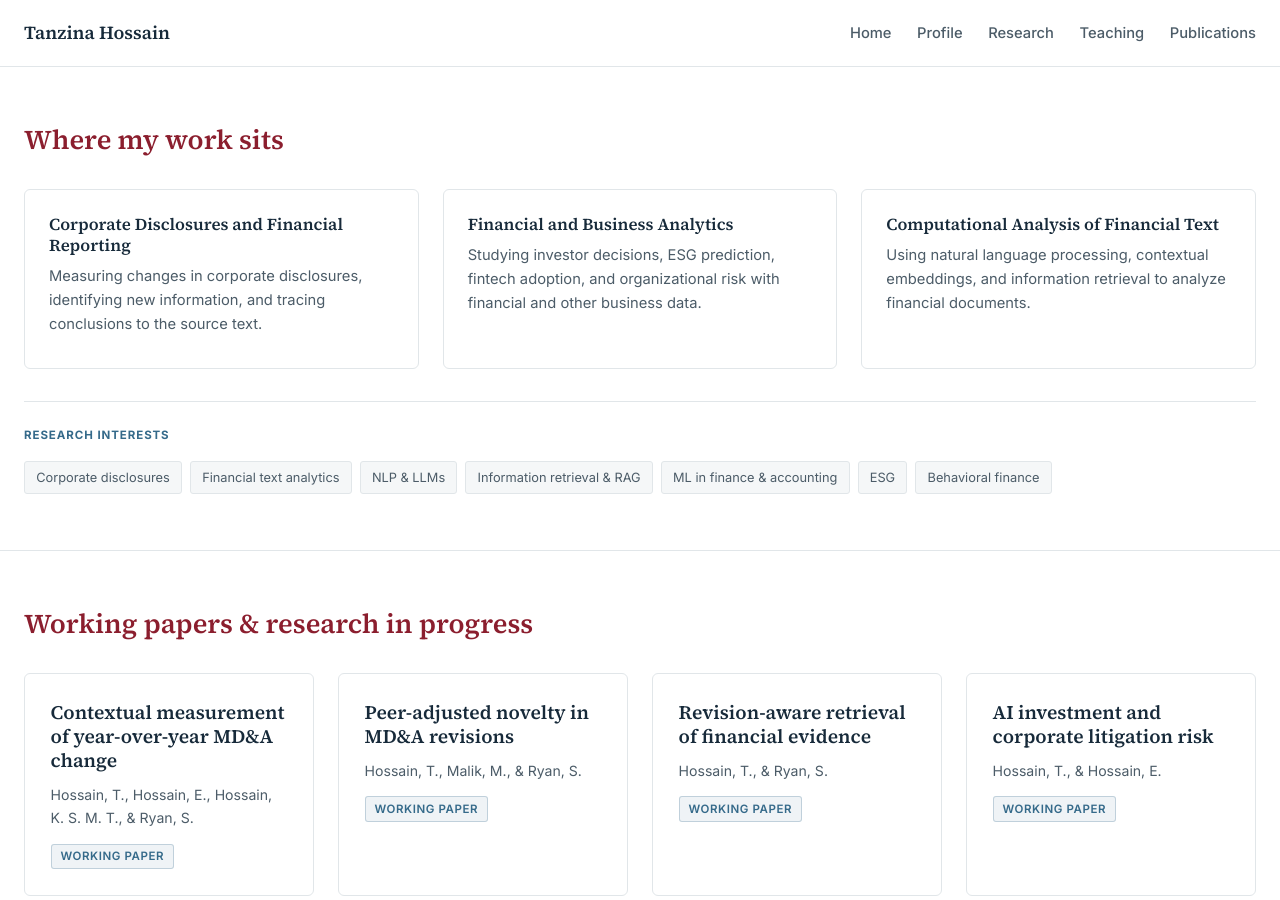
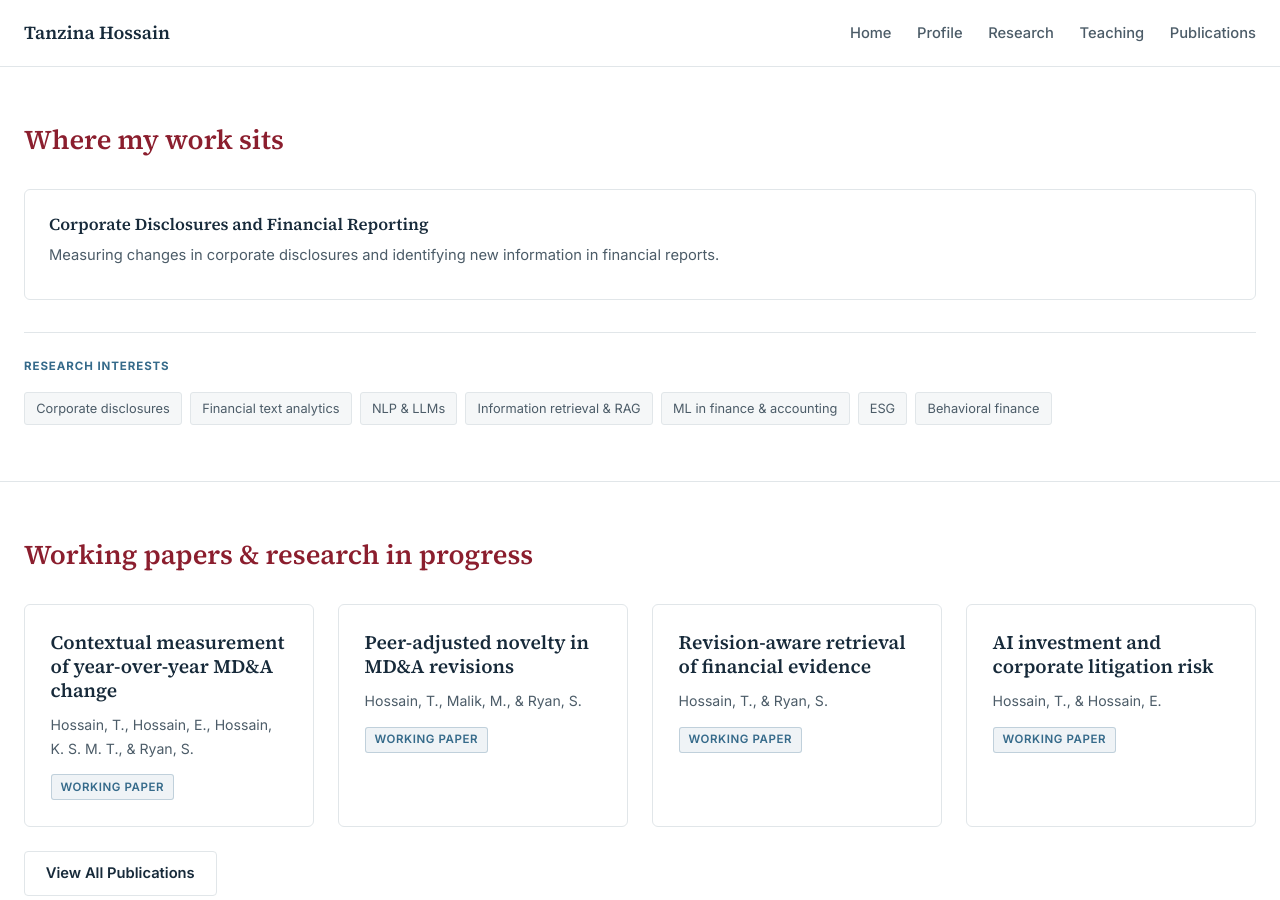
Before and after one commit to tanzinahossain/tanzinahossain.github.io, a Jekyll site: the page built from research/index.html, in a window 1280 px wide and 900 px high. Built offline with Jekyll 4.4.1, drawn with Linux system fonts in a browser that asks for light colours.

Commit message:
Trim /research 'Where my work sits' to one area; remove Research Areas from Home
Co-Authored-By: Claude Sonnet 5 <noreply@anthropic.com>

```diff
--- a/research/index.html
+++ b/research/index.html
@@ -12,15 +12,7 @@ description: Research areas and current working papers.
     <div class="card-grid">
       <div class="card">
         <h3>Corporate Disclosures and Financial Reporting</h3>
-        <p>Measuring changes in corporate disclosures, identifying new information, and tracing conclusions to the source text.</p>
-      </div>
-      <div class="card">
-        <h3>Financial and Business Analytics</h3>
-        <p>Studying investor decisions, ESG prediction, fintech adoption, and organizational risk with financial and other business data.</p>
-      </div>
-      <div class="card">
-        <h3>Computational Analysis of Financial Text</h3>
-        <p>Using natural language processing, contextual embeddings, and information retrieval to analyze financial documents.</p>
+        <p>Measuring changes in corporate disclosures and identifying new information in financial reports.</p>
       </div>
     </div>
 
```
Also changed, not shown: index.html (+0 -12 lines).
